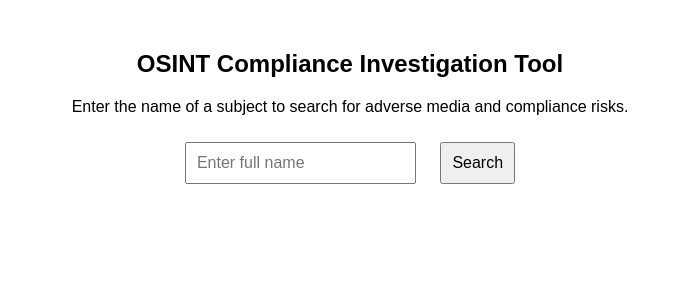
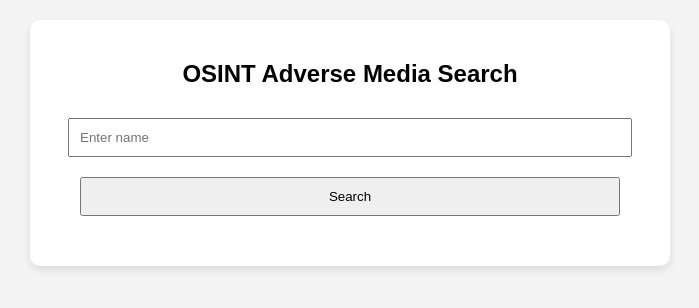
Before and after one commit to Coolheart4u/advere_media_search.html, a plain HTML site: page index.html in a window 1280 px wide. Shown: the whole page, without its empty margins (290-989 px from the left). Drawn offline with Linux system fonts and the light colour scheme.

Commit message:
Update index.html

```diff
--- a/index.html
+++ b/index.html
@@ -3,76 +3,59 @@
 <head>
     <meta charset="UTF-8">
     <meta name="viewport" content="width=device-width, initial-scale=1.0">
-    <title>OSINT Compliance Investigation Tool</title>
+    <title>OSINT Adverse Media Search</title>
     <style>
         body {
             font-family: Arial, sans-serif;
+            margin: 20px;
+            background-color: #f4f4f4;
+        }
+        .container {
+            max-width: 600px;
+            background: white;
+            padding: 20px;
+            border-radius: 10px;
+            box-shadow: 0 4px 8px rgba(0, 0, 0, 0.1);
+            margin: auto;
             text-align: center;
-            margin: 50px;
         }
         input, button {
+            margin: 10px 0;
             padding: 10px;
-            margin: 10px;
-            font-size: 16px;
+            width: 90%;
         }
-        .report {
+        #results {
             margin-top: 20px;
-            padding: 15px;
-            border: 1px solid #ccc;
-            background: #f9f9f9;
-            display: none;
             text-align: left;
         }
     </style>
 </head>
 <body>
-    <h2>OSINT Compliance Investigation Tool</h2>
-    <p>Enter the name of a subject to search for adverse media and compliance risks.</p>
-
-    <input type="text" id="subjectName" placeholder="Enter full name">
-    <button onclick="performSearch()">Search</button>
-
-    <div id="report" class="report"></div>
+    <div class="container">
+        <h2>OSINT Adverse Media Search</h2>
+        <input type="text" id="nameInput" placeholder="Enter name">
+        <button onclick="performSearch()">Search</button>
+        <div id="results"></div>
+    </div>
 
     <script>
         function performSearch() {
-            let name = document.getElementById("subjectName").value.trim();
-            if (name === "") {
+            let name = document.getElementById("nameInput").value;
+            if (!name) {
                 alert("Please enter a name.");
                 return;
             }
-
-            // Open multiple OSINT sources for investigation
-            let googleSearch = `https://www.google.com/search?q=${name}+fraud+OR+"money+laundering"+OR+scandal+OR+"criminal+charges"`;
-            let openSanctions = `https://www.opensanctions.org/search/?q=${name}`;
-            let offshoreLeaks = `https://offshoreleaks.icij.org/search?q=${name}`;
-            let northData = `https://www.northdata.com/${name.replace(" ", "+")}`;
-
-            window.open(googleSearch, "_blank");
-            window.open(openSanctions, "_blank");
-            window.open(offshoreLeaks, "_blank");
-            window.open(northData, "_blank");
-
-            // Generate Report
-            let report = `
-                <h3>Investigation Report for ${name}</h3>
-                <p><strong>Sources Checked:</strong></p>
-                <ul>
-                    <li>Google Adverse Media Search</li>
-                    <li>OpenSanctions Database</li>
-                    <li>Offshore Leaks Database</li>
-                    <li>North Data (Company Information)</li>
-                </ul>
-                <p><strong>Next Steps:</strong></p>
-                <ul>
-                    <li>Review findings from OpenSanctions and Offshore Leaks for risk exposure.</li>
-                    <li>Cross-check Google results for any adverse media mentions.</li>
-                    <li>If red flags are found, conduct Enhanced Due Diligence (EDD).</li>
-                    <li>Consider regulatory reporting obligations based on findings.</li>
-                </ul>
-            `;
-            document.getElementById("report").innerHTML = report;
-            document.getElementById("report").style.display = "block";
+            let searchQueries = [
+                `https://www.opensanctions.org/search/?q=${encodeURIComponent(name)}`,
+                `https://offshoreleaks.icij.org/search?q=${encodeURIComponent(name)}`,
+                `https://www.northdata.com/${encodeURIComponent(name)}`,
+                `https://www.google.com/search?q=${encodeURIComponent(name)}+fraud+OR+money+laundering+OR+sanctions`
+            ];
+            let resultsDiv = document.getElementById("results");
+            resultsDiv.innerHTML = "<h3>Search Results:</h3>";
+            searchQueries.forEach(url => {
+                resultsDiv.innerHTML += `<p><a href="${url}" target="_blank">${url}</a></p>`;
+            });
         }
     </script>
 </body>
```
